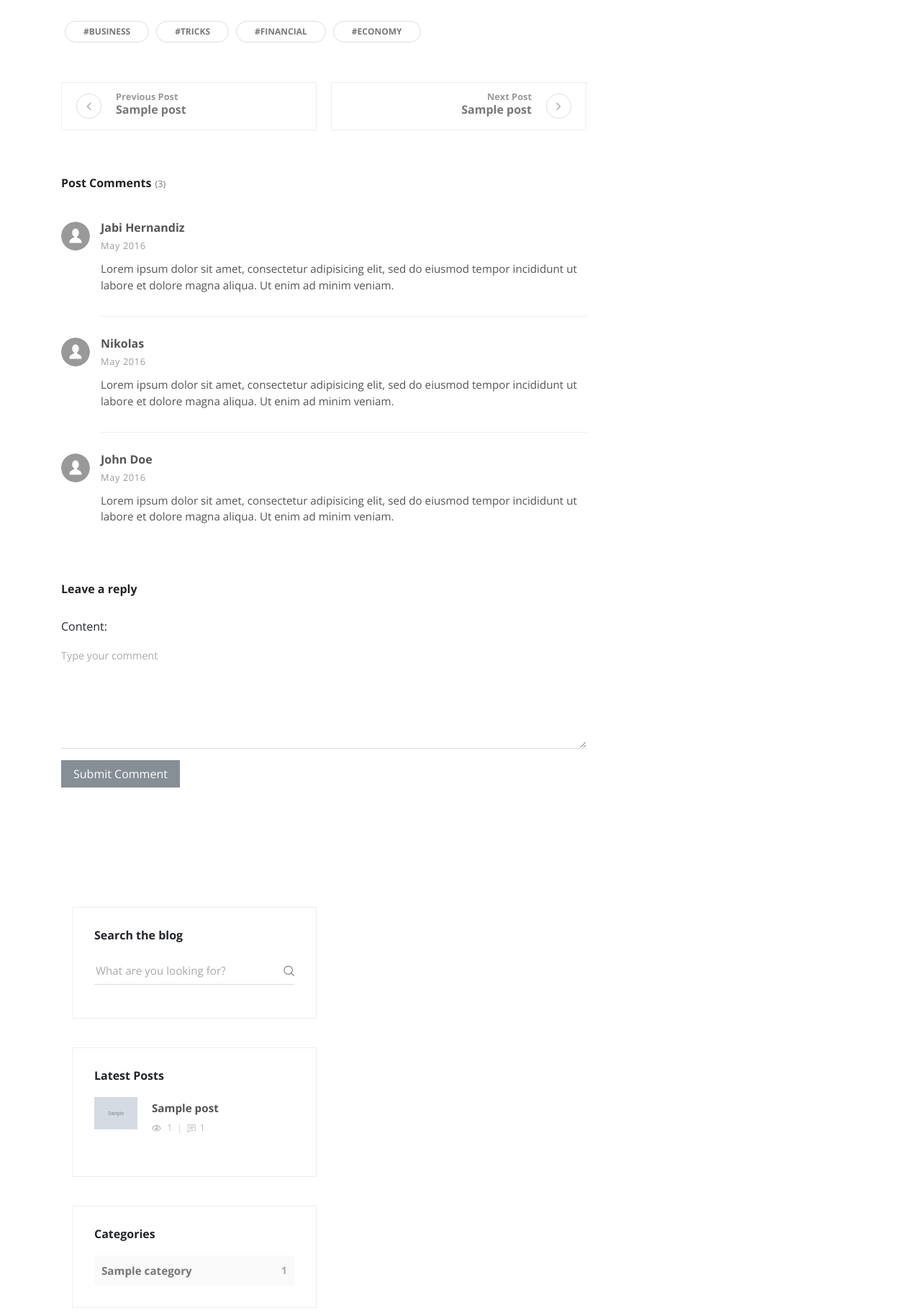
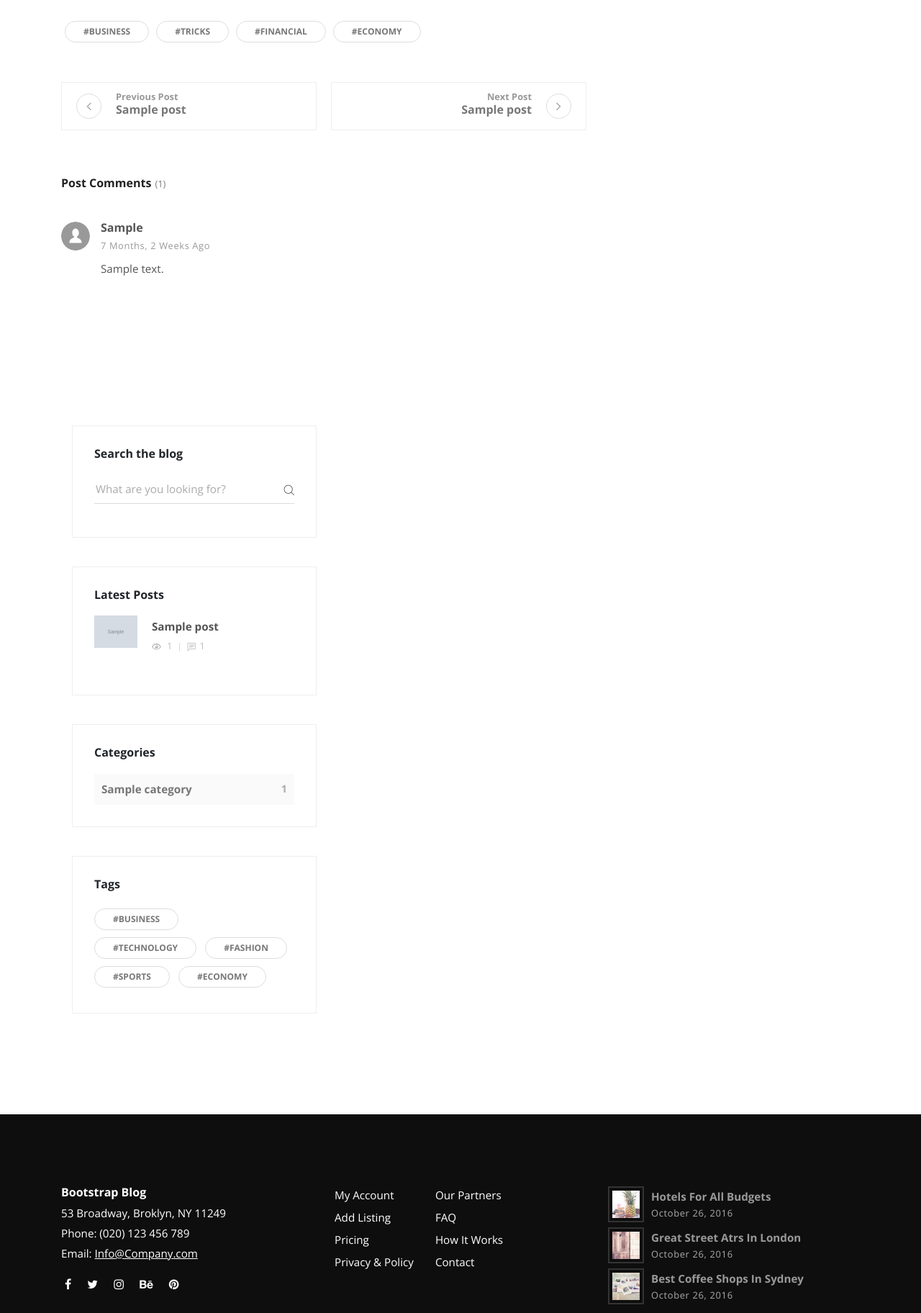
Before and after one commit to fn-bruce/blog, a Django app: page /post/1/ in a window 1280 px wide. Shown: the part 904-2728 px from the top of the page at 72% size. Run offline with Django 3.2, Linux system fonts and the light colour scheme; tables that the repository leaves empty hold one stand-in row (values such as "Sample post"); grey boxes marked "Sample" are stand-in pictures; some libraries are stand-ins or nearby versions.

Commit message:
implemented a way to comment and have it displayed on a post

```diff
--- a/src/posts/models.py
+++ b/src/posts/models.py
@@ -44,12 +44,16 @@ class Post(models.Model):
             'id': self.id,
             })
 
+    @property
+    def get_comments(self):
+        return self.comments.all().order_by('-timestamp')
+
 
 class Comment(models.Model):
-    user = models.OneToOneField(User, on_delete=models.CASCADE)
-    timestampe = models.DateTimeField(auto_now_add=True)
+    user = models.ForeignKey(User, on_delete=models.CASCADE)
+    timestamp = models.DateTimeField(auto_now_add=True)
     content = models.TextField()
-    post = models.ForeignKey(Post, on_delete=models.CASCADE)
+    post = models.ForeignKey(Post, related_name='comments', on_delete=models.CASCADE)
 
     def __str__(self):
         return self.user.username
--- a/src/posts/views.py
+++ b/src/posts/views.py
@@ -1,6 +1,6 @@
 from django.db.models import Count, Q
 from django.core.paginator import Paginator, EmptyPage, PageNotAnInteger
-from django.shortcuts import render, get_object_or_404
+from django.shortcuts import render, get_object_or_404, redirect, reverse
 from .forms import CommentForm
 from .models import Post
 from marketing.models import Signup
@@ -77,6 +77,9 @@ def post(request, id):
             form.instance.user = request.user
             form.instance.post = post
             form.save()
+            return redirect(reverse("post-detail", kwargs={
+                'id': post.id,
+                }))
     context = {
             'form': form,
             'post': post,
--- a/src/templates/post.html
+++ b/src/templates/post.html
@@ -62,42 +62,32 @@
             </div>
             <div class="post-comments">
               <header>
-                <h3 class="h6">Post Comments<span class="no-of-comments">(3)</span></h3>
+                <h3 class="h6">Post Comments<span class="no-of-comments">({{ post.comments.count }})</span></h3>
               </header>
+
+              {% for comment in post.get_comments %}
               <div class="comment">
                 <div class="comment-header d-flex justify-content-between">
                   <div class="user d-flex align-items-center">
-                    <div class="image"><img src="{% static 'img/user.svg' %}" alt="..." class="img-fluid rounded-circle"></div>
-                    <div class="title"><strong>Jabi Hernandiz</strong><span class="date">May 2016</span></div>
+                    <div class="image">
+                      {% if request.user.author %}
+                      <img src="{{ comment.user.author.profile_picture.url }}" alt="..." class="img-fluid rounded-circle">
+                      {% else %}
+                      <img src="{% static 'img/user.svg' %}" alt="..." class="img-fluid rounded-circle">
+                      {% endif %}
+                    </div>
+                    <div class="title"><strong>{{ comment.user.username }}</strong><span class="date">{{ comment.timestamp|timesince }} ago</span></div>
                   </div>
                 </div>
                 <div class="comment-body">
-                  <p>Lorem ipsum dolor sit amet, consectetur adipisicing elit, sed do eiusmod tempor incididunt ut labore et dolore magna aliqua. Ut enim ad minim veniam.</p>
+                  <p>{{ comment.content }}</p>
                 </div>
+                {% endfor %}
               </div>
-              <div class="comment">
-                <div class="comment-header d-flex justify-content-between">
-                  <div class="user d-flex align-items-center">
-                    <div class="image"><img src="{% static 'img/user.svg' %}" alt="..." class="img-fluid rounded-circle"></div>
-                    <div class="title"><strong>Nikolas</strong><span class="date">May 2016</span></div>
-                  </div>
-                </div>
-                <div class="comment-body">
-                  <p>Lorem ipsum dolor sit amet, consectetur adipisicing elit, sed do eiusmod tempor incididunt ut labore et dolore magna aliqua. Ut enim ad minim veniam.</p>
-                </div>
-              </div>
-              <div class="comment">
-                <div class="comment-header d-flex justify-content-between">
-                  <div class="user d-flex align-items-center">
-                    <div class="image"><img src="{% static 'img/user.svg' %}" alt="..." class="img-fluid rounded-circle"></div>
-                    <div class="title"><strong>John Doe</strong><span class="date">May 2016</span></div>
-                  </div>
-                </div>
-                <div class="comment-body">
-                  <p>Lorem ipsum dolor sit amet, consectetur adipisicing elit, sed do eiusmod tempor incididunt ut labore et dolore magna aliqua. Ut enim ad minim veniam.</p>
-                </div>
-              </div>
+
             </div>
+
+            {% if request.user.is_authenticated %}
             <div class="add-comment">
               <header>
                 <h3 class="h6">Leave a reply</h3>
@@ -114,6 +104,8 @@
                 </div>
               </form>
             </div>
+            {% endif %}
+
           </div>
         </div>
       </div>
```
Also changed, not shown: src/posts/migrations/0006_comment.py (added), src/posts/migrations/0007_auto_20200902_0426.py (added), src/posts/migrations/0008_auto_20200902_0428.py (added).
